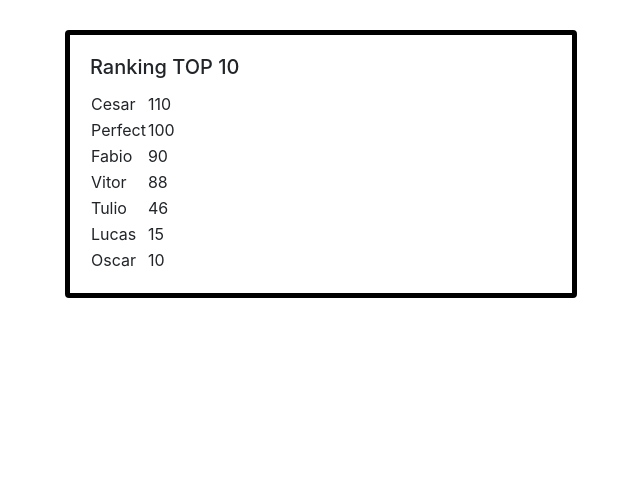
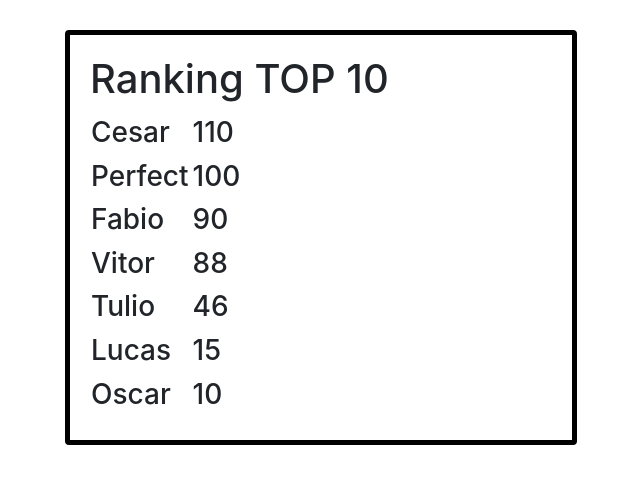
Before and after one commit to ckazuo/django_quiz_desastre, a Django app: page /ranking in a window 1280 px wide. Shown: the part 56-540 px from the top of the page, without its empty margins (50-690 px from the left). Run offline with Django 3.2, Linux system fonts and the light colour scheme; data comes from the database, SQL or seed files in the repository; parts of the project's set-up code (start-up, migrations or seed data) failed here and were passed over; some libraries are stand-ins or nearby versions.

```diff
--- a/quiz/templates/quiz/ranking.html
+++ b/quiz/templates/quiz/ranking.html
@@ -1,28 +1,28 @@
-{% extends 'quiz/header.html' %}
+{% extends 'quiz/header.html' %} {% block content %}
 
-{% block content %}
-
-<div class="container ">
-
-    <div class="card-columns" style="padding: 10px; margin: 20px;">
-        <div class="card" align="centre " style="width: 32rem; border:5px black solid">
+<div class="container">
+  <div class="card-columns" style="padding: 10px; margin: 20px">
+    <div
+      class="card"
+      align="centre "
+      style="width: 32rem; border: 5px black solid"
+    >
       <!--img class="card-img-top" src="http://kmit.in/emagazine/wp-content/uploads/2018/02/karnataka-results.jpg" alt="Card image cap"-->
       <div class="card-body">
-                <h5 class="card-title">Ranking TOP 10</h5>
+        <h1 class="card-title">Ranking TOP 10</h1>
 
         <table>
           {% for user in ranking %}
           <tr>
-                        <td>{{ user.username }}</td>
-                        <td>{{ user.score }}</td>
+            <td><h3>{{ user.username }}</h3></td>
+            <td></td>
+            <td><h3>{{ user.score }}</h3></td>
           </tr>
           {% endfor %}
         </table>
-
+      </div>
     </div>
   </div>
 </div>
 
-</div>
-
 {% endblock %}
```
Lines whose indentation alone changed are shown as unchanged.
